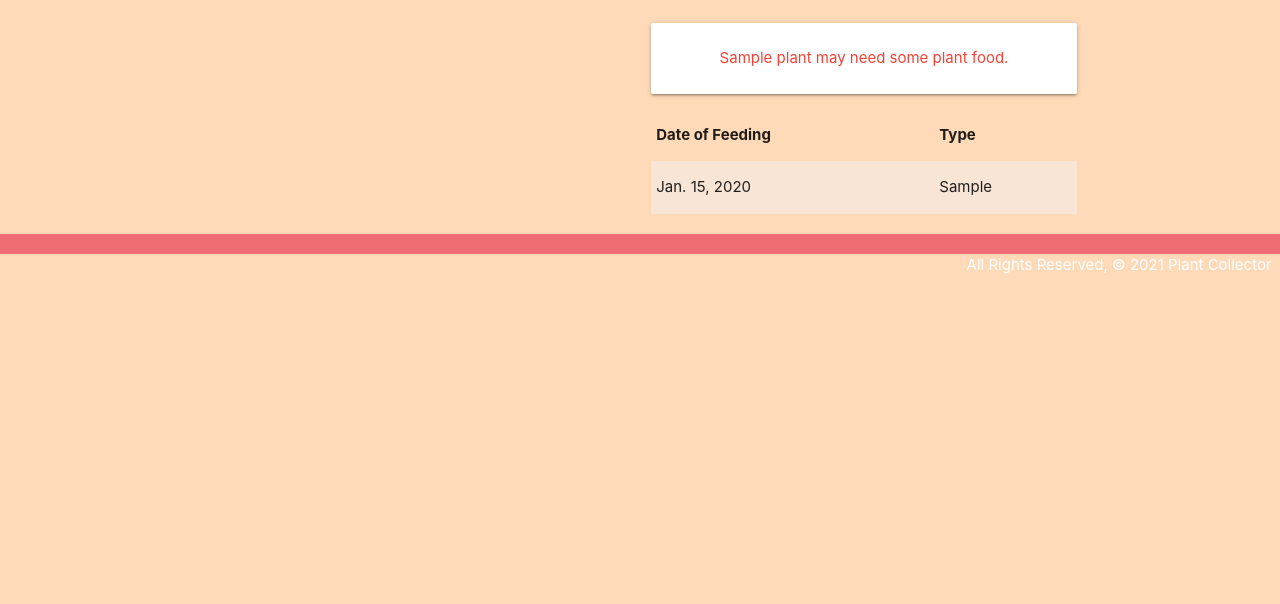
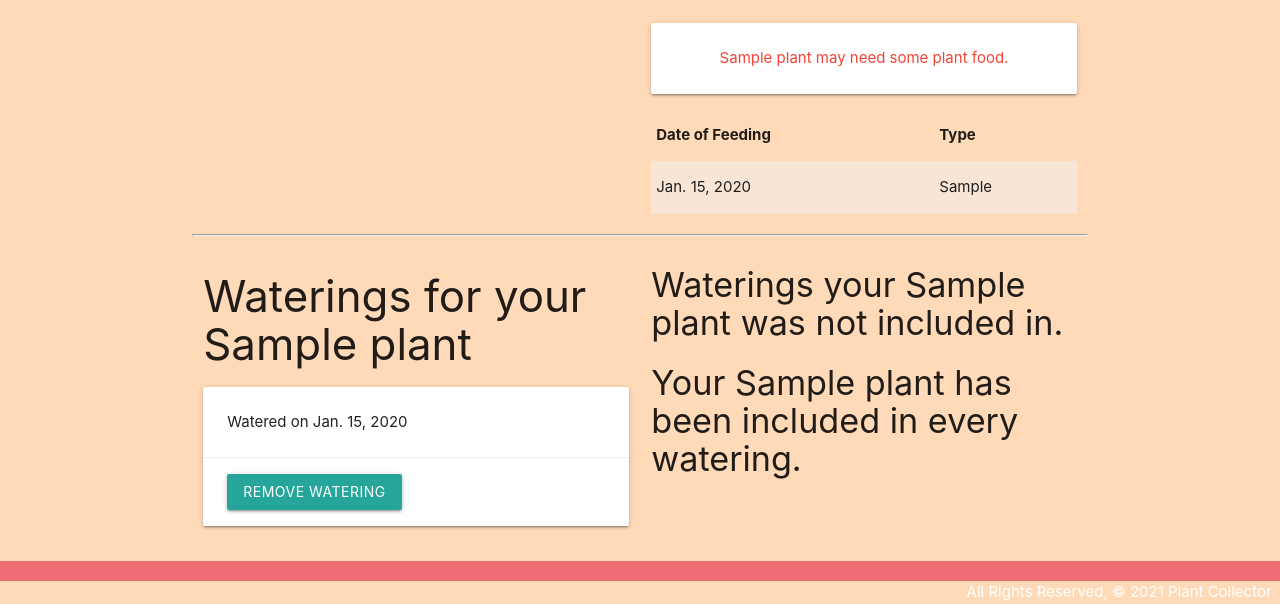
Before and after one commit to rattomegan/plantcollector, a Django app: page /plants/1/ in a window 1280 px wide. Shown: the part 441-1045 px from the top of the page. Before the commit the page ends 714 px from the top, so only its background shows below. Run offline with Django 3.2, Linux system fonts and the light colour scheme; tables that the repository leaves empty hold one stand-in row (values such as "Sample post").

Commit message:
Add associate relationship between Plant and Waterings with full CRUD

```diff
--- a/main_app/templates/plants/detail.html
+++ b/main_app/templates/plants/detail.html
@@ -45,6 +45,51 @@
     </table>
   </div>
 </div>
+<hr>
+
+<div class="row">
+  <div class="col s6">
+    <h3>Waterings for your {{ plant.name }}</h3>
+    {% if plant.waterings.count %}
+      {% for watering in plant.waterings.all %}
+        <div class="card">
+          <div class="card-content">
+            <p>Watered on {{ watering.date }}</p>
+          </div>
+          <div class="card-action">
+            <form action="{% url 'remove_watering' plant.id watering.id %}" method="POST">
+              {% csrf_token %}
+              <button type="remove" class="btn">Remove Watering</button>
+            </form>
+          </div>
+        </div>
+      {% endfor %}
+    {% else %}
+        <p>No Record of Watering</p>
+    {% endif %}
+  </div>
+
+  <div class="col s6">
+    <h4>Waterings your {{ plant.name }} was not included in.</h4>
+    {% if waterings.count %}
+      {% for watering in waterings.all %}
+        <div class="card">
+          <div class="card-content">
+            <span class="card-title">{{ watering.date }}</span>
+          </div>
+          <div class="card-action" method="POST">
+            <form action="{% url 'assoc_watering' plant.id watering.id %}" method="POST">
+              {% csrf_token %}
+              <button type="submit" class="btn">Add Watering to Past Schedule</button>
+            </form>
+          </div>
+        </div>
+      {% endfor %}
+    {% else%}
+      <h4>Your {{ plant.name }} has been included in every watering.</h4>
+    {% endif %}
+  </div>
+</div>
 
 <script>
     const dateEl = document.getElementById('id_date');
--- a/main_app/urls.py
+++ b/main_app/urls.py
@@ -24,6 +24,10 @@ urlpatterns = [
 
   path('plants/<int:plant_id>/add_feeding/', views.add_feeding, name='add_feeding'),
 
+  path('plants/<int:plant_id>/assoc_watering/<int:watering_id>/', views.assoc_watering, name='assoc_watering'),
+  path('plants/<int:plant_id>/remove_watering/<int:watering_id>/', views.remove_watering, name='remove_watering'),
+
+
   path('waterings/', views.WateringList.as_view(), name='waterings_index'),
   path('waterings/<int:pk>/', views.WateringDetail.as_view(), name='waterings_detail'),
   path('waterings/create/', views.WateringCreate.as_view(), name='waterings_create'),
--- a/main_app/views.py
+++ b/main_app/views.py
@@ -19,9 +19,12 @@ def plants_index(request):
 def plants_detail(request, plant_id):
   plant = Plant.objects.get(id=plant_id)
   feeding_form = FeedingForm()
+  # find all waterings not associated with this plant then pass it down as a 'waterings' variable
+  waterings_plant_didnt_get = Watering.objects.exclude(id__in=plant.waterings.all().values_list('id'))
   return render(request, 'plants/detail.html', {
     'plant': plant,
-    'feeding_form': feeding_form
+    'feeding_form': feeding_form,
+    'waterings': waterings_plant_didnt_get
   })
 
 class PlantCreate(CreateView):
@@ -64,3 +67,11 @@ class WateringUpdate(UpdateView):
 class WateringDelete(DeleteView):
   model = Watering
   success_url = '/waterings/'
+
+def assoc_watering(request, plant_id, watering_id):
+  Plant.objects.get(id=plant_id).waterings.add(watering_id)
+  return redirect('plants_detail', plant_id=plant_id)
+
+def remove_watering(request, plant_id, watering_id):
+  Plant.objects.get(id=plant_id).waterings.remove(watering_id)
+  return redirect('plants_detail', plant_id=plant_id)
```
